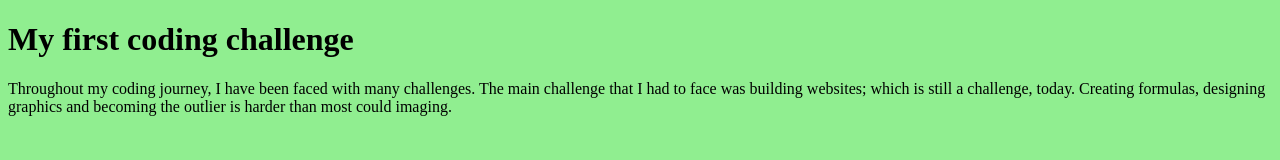
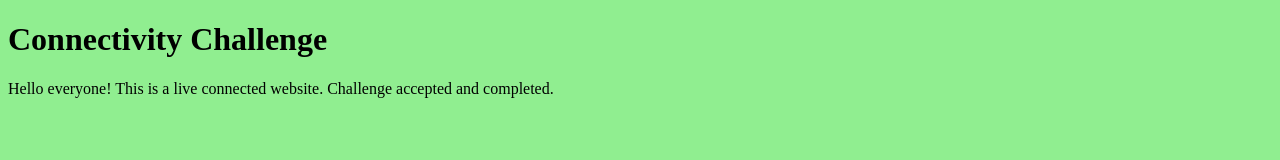
Before and after one commit to Tpnettles/connection_test, a plain HTML site: page index.html in a window 1280 px wide. Drawn offline with Linux system fonts and the light colour scheme.

Commit message:
updated html content

```diff
--- a/index.html
+++ b/index.html
@@ -3,11 +3,12 @@
 <head>
     <meta charset="UTF-8">
     <meta name="viewport" content="width=device-width, initial-scale=1.0">
-    <title>Coding challenge</title>
+    <title>Connection challenge</title>
     <link rel="stylesheet" href="style.css">
 </head>
 <body>
-    <h1>My first coding challenge</h1>
-    <p>Throughout my coding journey, I have been faced with many challenges. The main challenge that I had to face was building websites; which is still a challenge, today. Creating formulas, designing graphics and becoming the outlier is harder than most could imaging.</p>
+    <h1>Connectivity Challenge</h1>
+
+    <p>Hello everyone! This is a live connected website. Challenge accepted and completed.</p>
 </body>
 </html>
```
